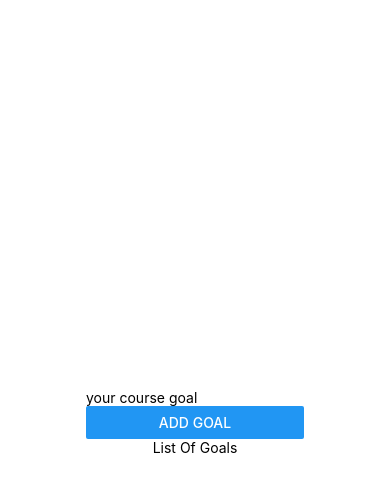
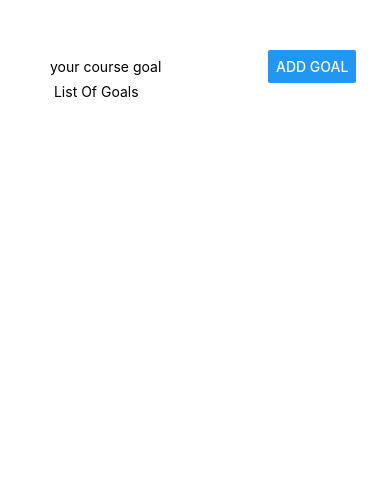
Before and after one commit to NyllRE/react-native-app, a React Native app: screen / in a window 390 px wide. Shown: the top 492 px of the page. Built offline with nearby package versions, Linux system fonts and the light colour scheme.

Commit message:
styles and containers

```diff
--- a/App.js
+++ b/App.js
@@ -2,9 +2,9 @@
 
 export default function App() {
   return (
-    <View style={styles.container}>
-      <View>
-        <TextInput placeholder='your course goal' />
+    <View style={styles.appContainer}>
+      <View style={styles.inputContainer}>
+        <TextInput style={styles.TextInput} placeholder='your course goal' />
         <Button title="add goal" />
       </View>
       <View>
@@ -16,14 +16,18 @@
 }
 
 const styles = StyleSheet.create({
-  container: {
-    flex: 1,
-    backgroundColor: '#fff',
-    alignItems: 'center',
-    justifyContent: 'center',
+  appContainer: {
+    padding: 50,
   },
-  marginizer: {
-    margin: 10,
-    padding: 6
-  }
+  inputContainer: {
+    flexDirection: 'row',
+    justifyContent: 'space-between'
+  },
+  textContainer: {
+    borderWidth: 1,
+    borderColor: '#ccc',
+    width: '80%',
+    marginRight: 8,
+
+  },
 });
```
